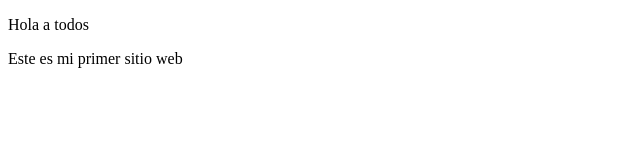
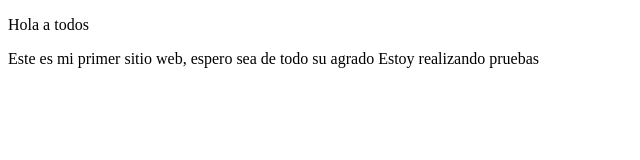
Before and after one commit to josemv14/proyectoDemoCursoPrework, a plain HTML site: page index.html in a window 1280 px wide. Shown: the whole page, without its empty margins (0-640 px from the left). Drawn offline with Linux system fonts and the light colour scheme.

Commit message:
agregamos cambios al sitio

```diff
--- a/index.html
+++ b/index.html
@@ -11,7 +11,8 @@
         Hola a todos
     </p>
     <p>
-        Este es mi primer sitio web
+        Este es mi primer sitio web, espero sea de todo su agrado
+        Estoy realizando pruebas
     </p>
 </body>
 </html>
```
